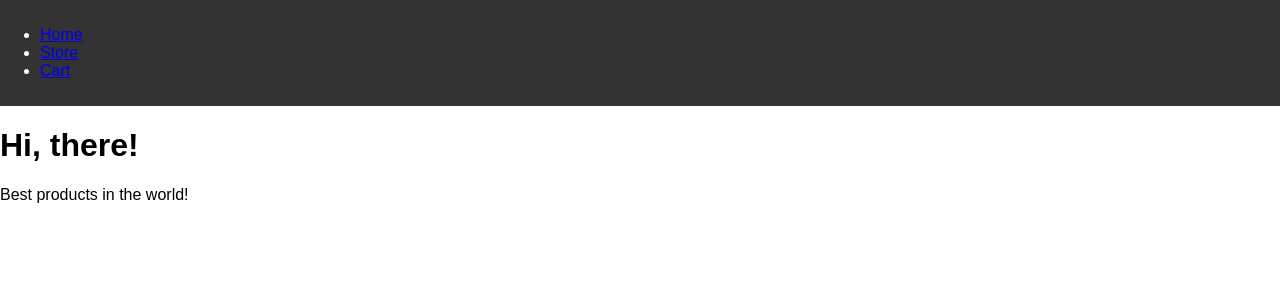
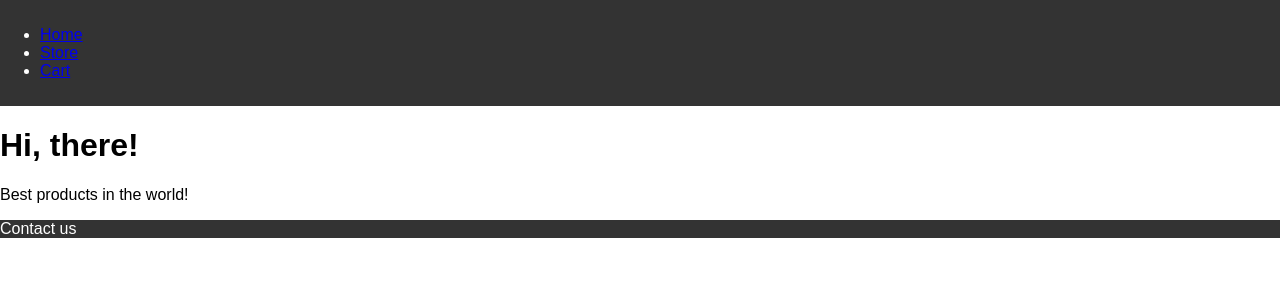
Before and after one commit to karamulkin/final-project-store, a React (Create React App) app: page / in a window 1280 px wide. Shown: the top 300 px of the page. Built offline with nearby package versions, Linux system fonts and the light colour scheme.

Commit message:
deprecation removed

```diff
--- a/src/components/StorePage.js
+++ b/src/components/StorePage.js
@@ -1,9 +1,10 @@
-import React from 'react';
+import React, { useEffect, useState } from 'react';
 import { Link } from 'react-router-dom'
 
 const StorePage = () => {
     const [products, setProducts] = useState([]);
     const [loading, setLoading] = useState(true);
+    const [error, setError] = useState(null);
 
     useEffect(() => {
         fetch('https://dummyjson.com/products')
@@ -12,11 +13,19 @@ const StorePage = () => {
             setProducts(data.products);
             setLoading(false);
         })
-        .catch(error => console.error('Error fetching products', error));
-    }, []);
+        .catch(error => {
+            console.error('Error fetching products', error);
+            setError('Failed to fetch products');
+            setLoading(false);
+        });
+}, []);
 
     if (loading) {
         return <div>Loading...</div>
+    }
+
+    if (error) {
+        return <div>{error}</div>;
     }
 
 
--- a/src/index.js
+++ b/src/index.js
@@ -1,5 +1,5 @@
 import React from 'react';
-import ReactDOM from 'react-dom';
+import { createRoot } from 'react-dom/client';
 import { BrowserRouter as Router, Route, Switch } from 'react-router-dom';
 import App from './components/App';
 import StorePage from './components/StorePage';
@@ -15,6 +15,7 @@ function Main() {
   return (
     <Router>
       <Header />
+      <div className="content">
         <Switch>
           <Route exact path="/" component={App} />
           <Route exact path="/store" component={StorePage} />
@@ -23,8 +24,12 @@ function Main() {
           <Route exact path="/checkout" component={CheckoutFormPage} />
           <Route component={NotFoundPage} />
         </Switch>
+      </div>
+      <Footer />
     </Router>
   );
 };
 
-ReactDOM.render(<Main />, document.getElementById('root'));
+const container = document.getElementById('root');
+const root = createRoot(container);
+root.render(<Main />);
--- a/src/styles.css
+++ b/src/styles.css
@@ -9,3 +9,8 @@ header {
     color: white;
     padding: 10px 0;
 }
+
+footer {
+    background-color: #333;
+    color: white;
+}
```
Lines whose indentation alone changed are shown as unchanged.
